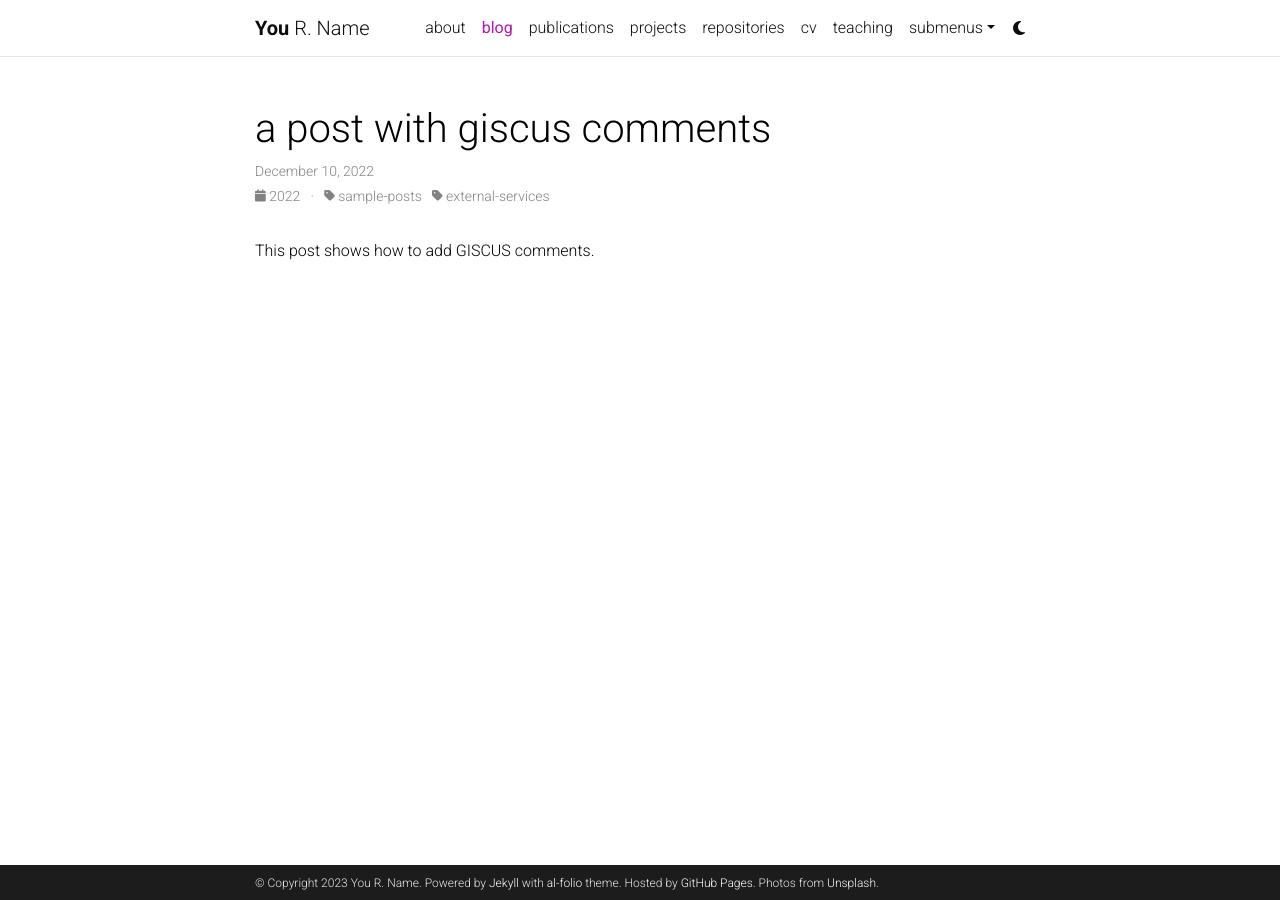
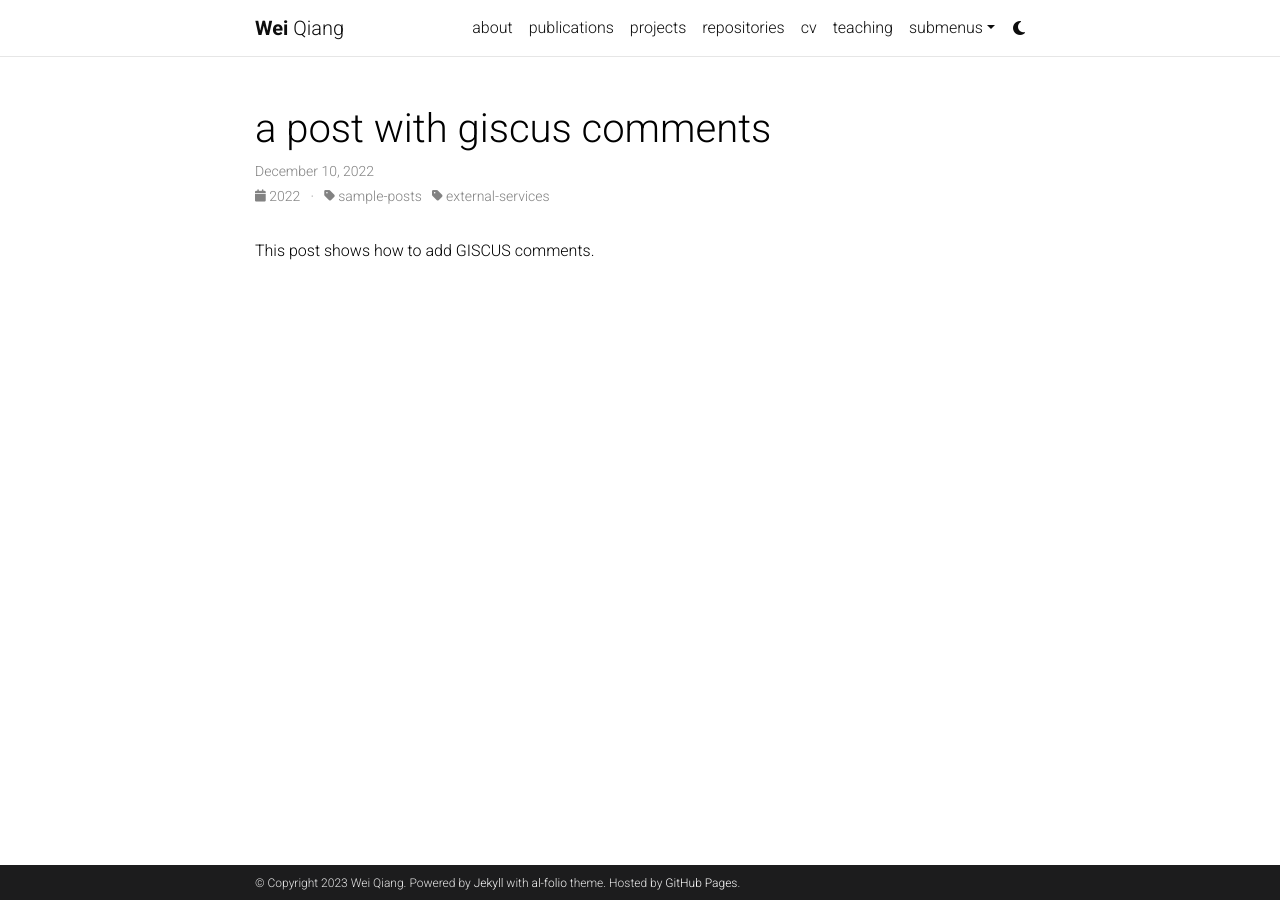
Before and after one commit to xiaoqiangheye/xiaoqiangheye.github.io, a Jekyll site: the page built from _posts/2022-12-10-giscus-comments.md, in a window 1280 px wide. Built offline with Jekyll 4.4.1, drawn with Linux system fonts in a browser that asks for light colours; comment, search, counter and statistics services are not loaded; a style sheet for code colours, icons or effects is not loaded.

Commit message:
init change

```diff
--- a/_config.yml
+++ b/_config.yml
@@ -3,23 +3,22 @@
 # -----------------------------------------------------------------------------
 
 title: blank # the website title (if blank, full name will be used instead)
-first_name: You
-middle_name: R.
-last_name: Name
-email: you@example.com
+first_name: Wei
+middle_name:
+last_name: Qiang
+email: xiaoqiangheye@gmail.com
 description: > # the ">" symbol means to ignore newlines until "footer_text:"
   A simple, whitespace theme for academics. Based on [*folio](https://github.com/bogoli/-folio) design.
 footer_text: >
   Powered by <a href="https://jekyllrb.com/" target="_blank">Jekyll</a> with <a href="https://github.com/alshedivat/al-folio">al-folio</a> theme.
   Hosted by <a href="https://pages.github.com/" target="_blank">GitHub Pages</a>.
-  Photos from <a href="https://unsplash.com" target="_blank">Unsplash</a>.
-keywords: jekyll, jekyll-theme, academic-website, portfolio-website  # add your own keywords or leave empty
+keywords:  # add your own keywords or leave empty
 
 lang: en # the language of your site (for example: en, fr, cn, ru, etc.)
 icon: ⚛️  # the emoji used as the favicon (alternatively, provide image name in /assets/img/)
 
-url: https://alshedivat.github.io # the base hostname & protocol for your site
-baseurl: /al-folio # the subpath of your site, e.g. /blog/
+url: https://xiaoqiangheye.github.io # the base hostname & protocol for your site
+baseurl: # the subpath of your site, e.g. /blog/
 last_updated: false # set to true if you want to display last updated in the footer
 impressum_path:  # set to path to include impressum link in the footer, use the same path as permalink in a page, helps to conform with EU GDPR
 
@@ -122,8 +121,8 @@
 # Blog
 # -----------------------------------------------------------------------------
 
-blog_name: al-folio # blog_name will be displayed in your blog page
-blog_nav_title: blog # your blog must have a title for it to be displayed in the nav bar
+blog_name:  # blog_name will be displayed in your blog page
+blog_nav_title:  # your blog must have a title for it to be displayed in the nav bar
 blog_description: a simple whitespace theme for academics
 permalink: /blog/:year/:title/
 
@@ -135,21 +134,21 @@
   enabled: true
   max_related: 5
 
-# Giscus comments (RECOMMENDED)
-# Follow instructions on https://giscus.app/ to setup for your repo to fill out
-# the information below.
-giscus:
-  repo: alshedivat/al-folio      # <your-github-user-name>/<your-github-repo-name>
-  repo_id: MDEwOlJlcG9zaXRvcnk2MDAyNDM2NQ==
-  category: Comments             # name of the category under which discussions will be created
-  category_id: DIC_kwDOA5PmLc4CTBt6
-  mapping: title                 # identify discussions by post title
-  strict: 1                      # use strict identification mode
-  reactions_enabled: 1           # enable (1) or disable (0) emoji reactions
-  input_position: bottom         # whether to display input form below (bottom) or above (top) the comments
-  theme: preferred_color_scheme  # name of the color scheme (preferred works well with al-folio light/dark mode)
-  emit_metadata: 0
-  lang: en
+# # Giscus comments (RECOMMENDED)
+# # Follow instructions on https://giscus.app/ to setup for your repo to fill out
+# # the information below.
+# giscus:
+#   repo: alshedivat/al-folio      # <your-github-user-name>/<your-github-repo-name>
+#   repo_id: MDEwOlJlcG9zaXRvcnk2MDAyNDM2NQ==
+#   category: Comments             # name of the category under which discussions will be created
+#   category_id: DIC_kwDOA5PmLc4CTBt6
+#   mapping: title                 # identify discussions by post title
+#   strict: 1                      # use strict identification mode
+#   reactions_enabled: 1           # enable (1) or disable (0) emoji reactions
+#   input_position: bottom         # whether to display input form below (bottom) or above (top) the comments
+#   theme: preferred_color_scheme  # name of the color scheme (preferred works well with al-folio light/dark mode)
+#   emit_metadata: 0
+#   lang: en
 
 # Disqus comments (DEPRECATED)
 disqus_shortname: al-folio # put your disqus shortname
```
Also changed, not shown: _pages/about.md (+5 -5 lines).
